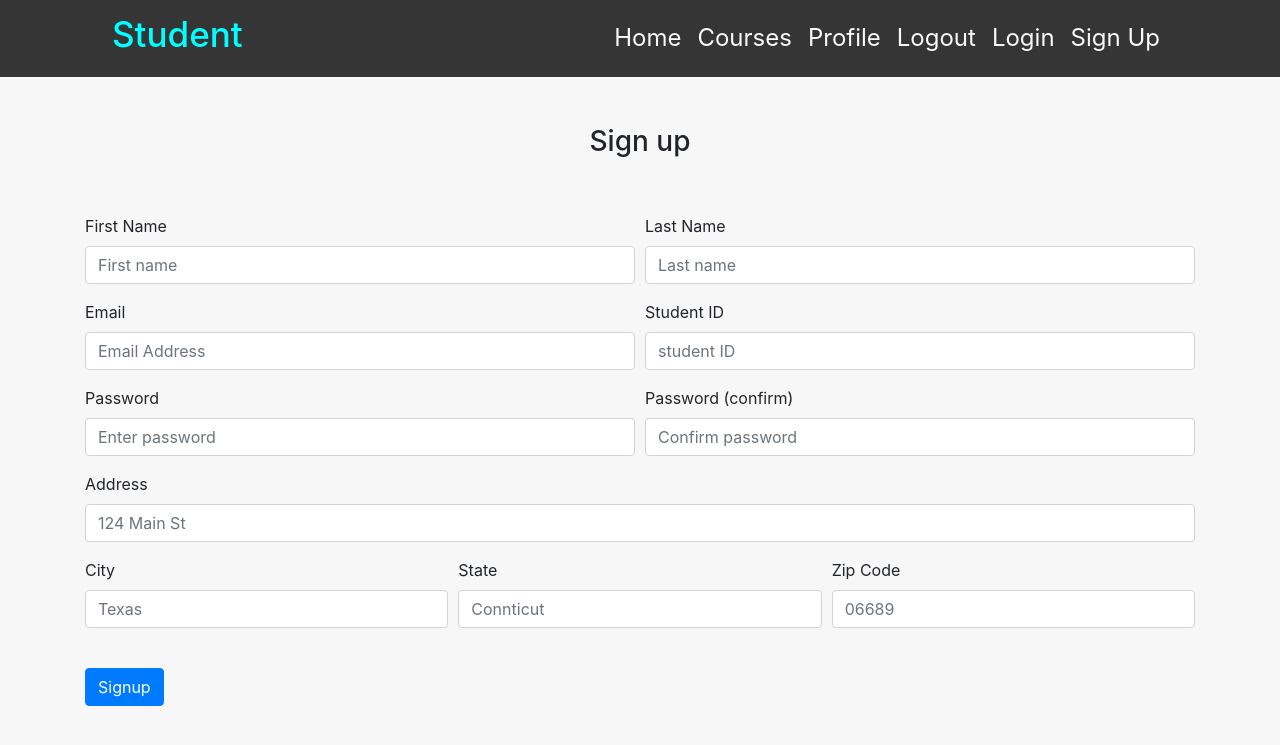
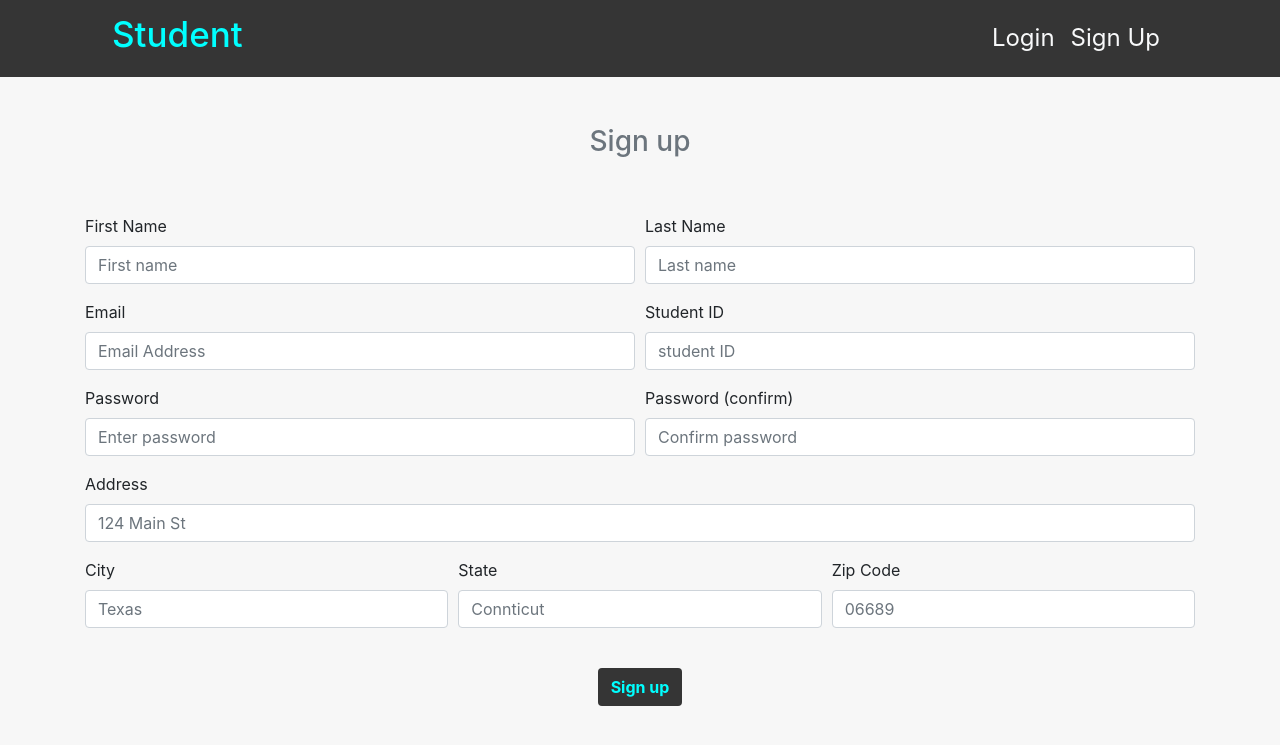
Before and after one commit to wilkensoncode/studentapp, a Flask app: page /sign_up in a window 1280 px wide. Shown: the top 745 px of the page. Run offline with Flask 3, Linux system fonts and the light colour scheme; some libraries are stand-ins or nearby versions.

Commit message:
updates static index and profile

```diff
--- a/website/auth.py
+++ b/website/auth.py
@@ -31,9 +31,8 @@ def login():
 @login_required
 def logout():
     logout_user()
-    # return redirect(url_for('auth.login'))
-    return redirect('/')
-    pass
+    return redirect(url_for('auth.login'))
+
 
 @auth.route('/sign_up',methods=['GET','Post'])
 def sign_up():
--- a/website/static/css/style.css
+++ b/website/static/css/style.css
@@ -1,14 +1,18 @@
+:root {
+    --dark:#353535;
+    --text:#00ffff;
 
+}
 body {
     background-color:#f5f5f5c7;
 }
 .bg-navbar{
-    background-color: #353535
+    background-color: var(--dark)
 }
 
 #navbar .navbar-nav .hover-link:hover {
     /* border: #00ffff; */
-    border: #00ffff;
+    border: var(--text);
     border-style: solid;
 }
 
@@ -27,8 +31,17 @@ body {
 
 .navbar-brand {
     font-size: 35px;
-    color: #00ffff !important;
+    color: var(--text) !important;
     padding: 0px;
+}
+.btn-text {
+    background-color: var(--dark) !important;
+    color: var(--text);
+    font-weight:bold;
+}
+
+.btn-align , .text-align {
+    text-align: center;
 }
 
 .course {
--- a/website/static/js/index.js
+++ b/website/static/js/index.js
@@ -3,7 +3,7 @@ function delete_note(noteId) {
         method: 'POST',
         body: JSON.stringify({noteId: noteId})
     }).then((_res) => {
-        window.location.href = '/'
+        window.location.href = '/profile'
     });
 }
 
--- a/website/templates/base.html
+++ b/website/templates/base.html
@@ -12,13 +12,14 @@
 
 <body>
     <nav class="navbar navbar-expand-lg navbar-dark container-fluid bg-navbar" >
-        <a class="navbar-brand pl-5 ml-5 h1" href="#">Student</a>
+        <a class="navbar-brand pl-5 ml-5 h1" href="/">Student</a>
         <button class="navbar-toggler" type="button" data-toggle="collapse" data-target="#navbar">
             <span class="navbar-toggler-icon"></span>
         </button>
 
         <div class="collapse navbar-collapse justify-content-end pr-5 mr-5" id="navbar">
             <div class="navbar-nav" >
+                {% if user.is_authenticated %}
                     <a  class="nav-item nav-link text-light" id="home" href="/" >
                         <span class="hover-link">Home</span>
                     </a>
@@ -31,13 +32,14 @@
                     <a  class="nav-item nav-link text-light" id="logout" href="/logout">
                         <span class="hover-link">Logout</span>
                     </a>
-
+                {% else %}
                     <a  class="nav-item nav-link text-light" id="login" href="/login">
                         <span class="hover-link">Login</span>
                     </a>
                     <a  class="nav-item nav-link text-light" id="sign_up" href="/sign_up">
                         <span class="hover-link">Sign Up</span>
                     </a>
+                {% endif %}
             </div>
         </div>
     </nav>
--- a/website/templates/sign_up.html
+++ b/website/templates/sign_up.html
@@ -3,7 +3,7 @@
 {% block body %}
 
 <form action="" method="POST" class="mt-5">
-    <h3 align="center" class="pb-5">Sign up</h3>
+    <h3 align="center" class="pb-5 text-muted">Sign up</h3>
     <div class="form-row">
         <div class="form-group col">
             <label for="first_name">First Name</label>
@@ -111,6 +111,8 @@
     </div>
 
     <br>
-    <button class="btn btn-primary" type="submit">Signup</button>
+    <div class="btn-align">
+    <button class="btn bg-dark btn-text" type="submit">Sign up</button>
+    </div>
 </form>
 {%endblock%}
--- a/website/views.py
+++ b/website/views.py
@@ -35,6 +35,7 @@ def delete_note():
     return jsonify({})
 
 @views.route('/courses', methods=['GET', 'POST'])
+@login_required
 def courses():
     if request.method == 'POST':
         course_title = request.form.get('course_title')
@@ -49,5 +50,6 @@ def courses():
     return render_template('course.html', user=current_user)
 
 @views.route('/profile')
+@login_required
 def profile():
     return render_template('profile.html', user=current_user)
```
Also changed, not shown: website/templates/course.html (+7 -5 lines), website/templates/index.html (+2 -12 lines), website/templates/login.html (+4 -3 lines), website/templates/profile.html (+18 -7 lines). Lines whose indentation alone changed are shown as unchanged.
